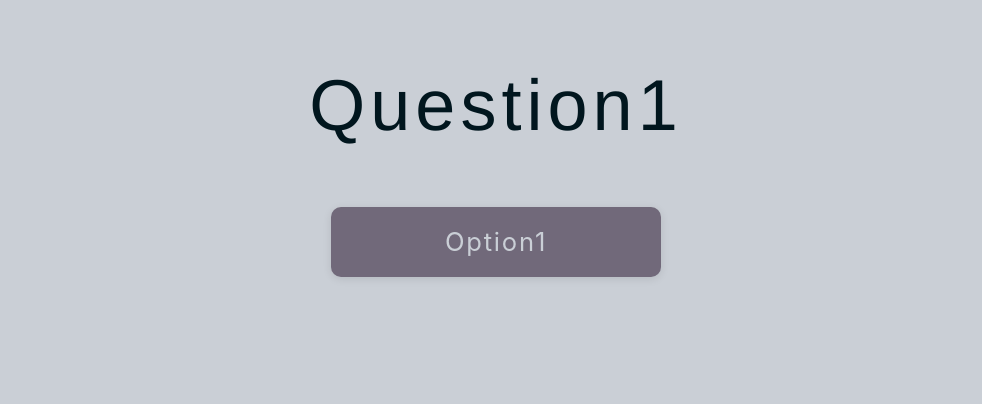
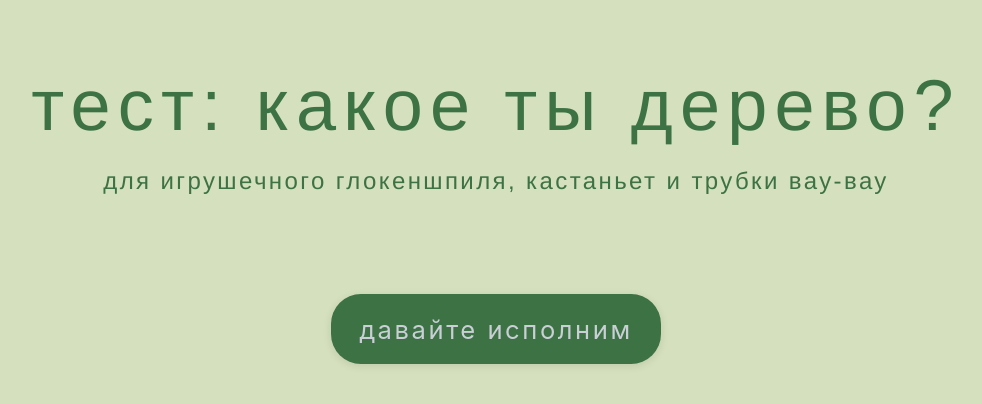
Before and after one commit to reediculous/some_tree, a plain HTML site: page index.html in a window 1280 px wide. Shown: the whole page, without its empty margins (144-1126 px from the left). Drawn offline with Linux system fonts and the light colour scheme.

Commit message:
updated starting page

```diff
--- a/scenarios/node.json
+++ b/scenarios/node.json
@@ -1,8 +1,9 @@
 [{
     "1": {
-        "question": "Question1",
+        "question": "тест: какое ты дерево?",
+        "subheader": "для игрушечного глокеншпиля, кастаньет и трубки вау-вау",
         "options": [
-            {"text": "Option1", "action": "+1", "next": "2"}
+            {"text": "давайте исполним", "action": "+1", "next": "2"}
         ],
         "image": "img1.png"
     },
--- a/script.js
+++ b/script.js
@@ -138,6 +138,12 @@ function showCurrentNode() {
         questionEl.textContent = node.question;
         app.appendChild(questionEl);
 
+        // === SUBTEXT ===
+        const subheaderEl = document.createElement('div');
+        subheaderEl.className = 'subheader-text';
+        subheaderEl.textContent = node.subheader;
+        app.appendChild(subheaderEl);
+
         // === OPTIONS ===
         if (node.options && node.options.length > 0) {
             const optionsDiv = document.createElement('div');
--- a/style.css
+++ b/style.css
@@ -1,5 +1,5 @@
 body {
-    background: #CACFD6;
+    background: #d5e0be;
     min-height: 100vh;
     margin: 0;
     font-family: 'Inter', 'Segoe UI', Arial, sans-serif;
@@ -7,7 +7,7 @@ body {
 }
 
 #app {
-    max-width: 800px;
+    max-width: 1000px;
     margin: 64px auto 0 auto; /* margin from the top, centered horizontally */
     display: flex;
     flex-direction: column;
@@ -15,13 +15,29 @@ body {
 }
 
 .question-text {
-    color: #01161E;
+    color: #3c7244;
     text-align: center;
     font-size: 4.5em;
     font-family: Helvetica;
     font-weight: 450;
-    letter-spacing: 0.07em;
-    margin-bottom: 60px;
+    letter-spacing: 0.1em;
+    margin-bottom: 20px;
+    background: none;
+    box-shadow: none;
+    border: none;
+    padding: 0;
+    max-width: 90vw;
+    line-height: 1.15;
+}
+
+.subheader-text {
+    color: #3c7244;
+    text-align: center;
+    font-size: 1.5em;
+    font-family: Helvetica;
+    font-weight: 450;
+    letter-spacing: 0.1em;
+    margin-bottom: 100px;
     background: none;
     box-shadow: none;
     border: none;
@@ -33,11 +49,11 @@ body {
 .option-btn {
     display: inline-block;
     color: #CACFD6;
-    background: #71697a;
+    background: #3c7244;
     border: none;
-    border-radius: 10px;
+    border-radius: 30px;
     font-family: inherit;
-    letter-spacing: 0.07em;
+    letter-spacing: 0.1em;
     font-size: 1.6em;
     font-weight: 400;
     width: 330px;    /* Fixed width */
@@ -60,7 +76,8 @@ body {
 }
 
 .option-btn:hover, .option-btn:focus {
-    background: #719F93;
+    background: #cfabbb;
+    color: #CACFD6;
     box-shadow: 0 4px 16px 0 rgba(64, 199, 122, 0.05);
 }
 
```
